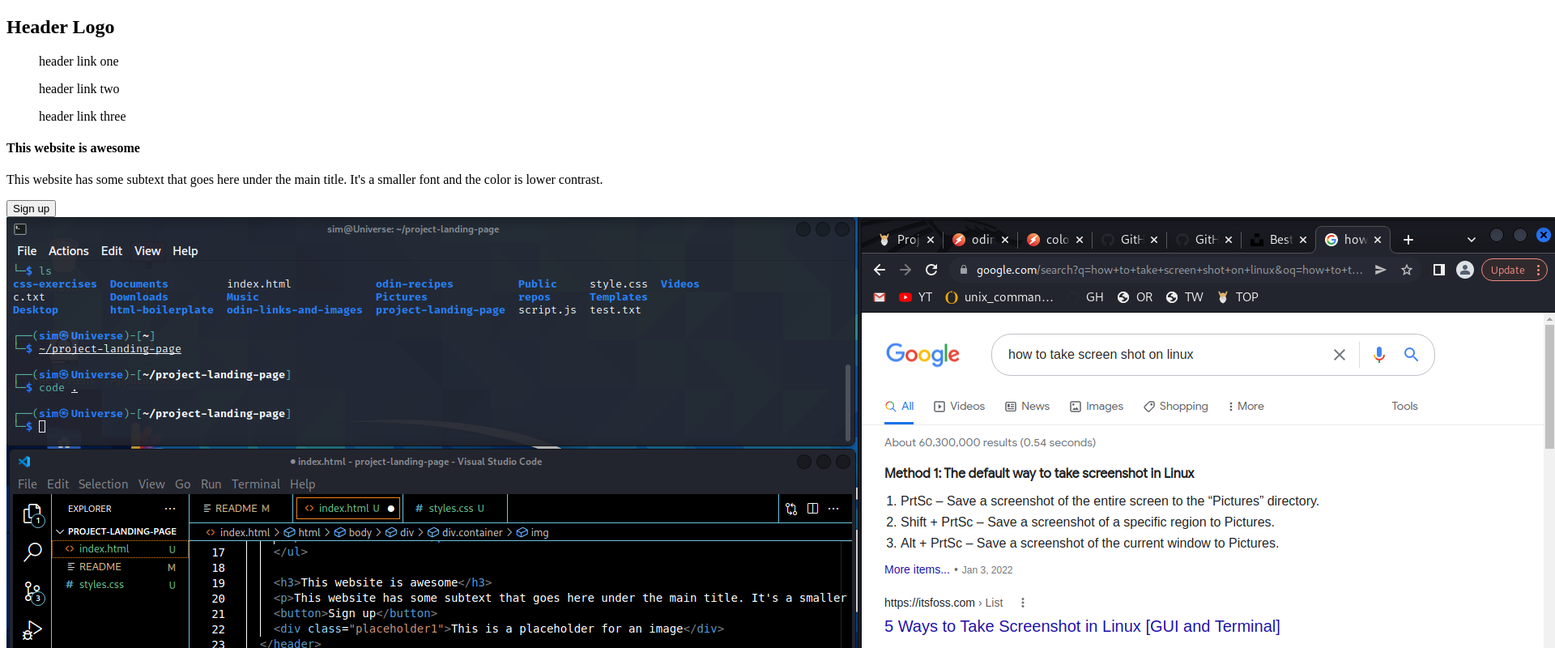
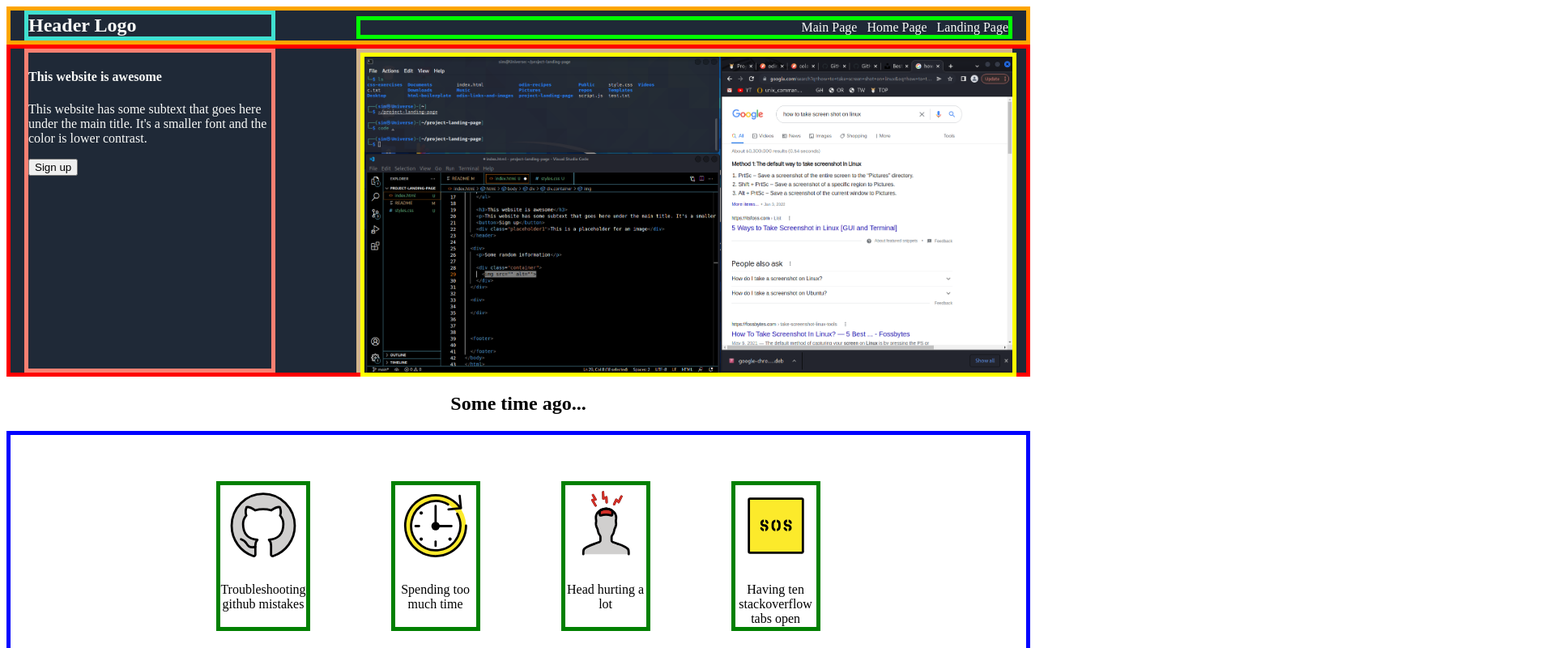
Before and after one commit to clayin-glace/project-landing-page, a plain HTML site: page index.html in a window 1280 px wide. Shown: the top 800 px of the page at 81% size, 1920 px wide, since content can reach past the window. Drawn offline with Linux system fonts and the light colour scheme.

Commit message:
Add basic layout, flexible img, icons, and temp borders

```diff
--- a/index.html
+++ b/index.html
@@ -5,16 +5,16 @@
   <meta http-equiv="X-UA-Compatible" content="IE=edge">
   <meta name="viewport" content="width=device-width, initial-scale=1.0">
   <title>Landing Page</title>
+  <link rel="stylesheet" href="styles.css">
 </head>
 <body>
-
   <nav>
     <h1>Header Logo</h1>
 
     <ul>
-      <p>header link one</p>
-      <p>header link two</p>
-      <p>header link three</p>
+      <a href="/index.html">Main Page</a>
+      <a href="/index.html">Home Page</a>
+      <a href="/index.html">Landing Page</a>
     </ul>
   </nav>
 
@@ -26,34 +26,31 @@
     </div>
 
     <div class="header-right">
-      <img src="/images/srnsht.jpg" alt="screenshot of linux workspace">
+      <img class="screenshot" src="/images/srnsht.jpg" alt="screenshot of linux workspace">
     </div>
   </header>
 
-  <div class="story">
   <h2>Some time ago...</h2>
 
-    <div class="container">
-      <div class="icon"></div>
-        <img src="/images/github.svg" alt="github icon">
+  <div class="story">
+    <div class="panel">
+      <img class="icon" src="/images/github.svg" alt="github icon">
       <p>Troubleshooting github mistakes</p>
     </div>
 
-      <div class="icon"></div>
-        <img src="/images/timer.svg" alt="timer icon">
+    <div class="panel">
+      <img class="icon" src="/images/timer.svg" alt="timer icon">
       <p>Spending too much time</p>
     </div>
 
-      <div class="icon"></div>
-      <img src="/images/headache.svg" alt="headache icon">
+    <div class="panel">
+    <img class="icon" src="/images/headache.svg" alt="headache icon">
     <p>Head hurting a lot</p>
     </div>
 
-      <div class="icon"></div>
-      <img src="/images/sos.svg" alt="sos icon">
+    <div class="panel">
+    <img class="icon" src="/images/sos.svg" alt="sos icon">
     <p>Having ten stackoverflow tabs open</p>
-      </div>
-
     </div>
   </div>
 
@@ -64,7 +61,7 @@
 
   <div class="action-box">
     <div class="box-left">
-      <h1>Check out my journal entry!</h1>
+      <h3>Check out my journal entry!</h3>
       <p>Just click that button to the right!</p>
     </div>
     <button>that button</button>
--- a/styles.css
+++ b/styles.css
@@ -0,0 +1,114 @@
+nav {
+  background-color: #1f2937;
+  color: #F9FAF8;
+  display: flex;
+  justify-content: center;
+  align-items: baseline;
+  gap: 100px;
+  margin: 0px;
+  border: solid orange 5px;
+}
+
+ul {
+  width: 800px;
+  padding: 0px;
+  list-style-type: none;
+  display: flex;
+  justify-content: flex-end;
+  gap: 12px;
+  margin: 0px;
+  border: solid lime 5px;
+}
+
+a {
+  color: #F9FAF8;
+  text-decoration: none;
+}
+
+h1 {
+  margin: 0;
+  width: 300px;
+  border: solid turquoise 5px;
+}
+
+h2 {
+  text-align: center
+}
+
+header {
+  height: 400px;
+  background-color: #1f2937;
+  color: #F9FAF8;
+  display: flex;
+  justify-content: center;
+  gap: 100px;
+  border: solid red 5px;
+}
+
+.header-left {
+  width: 300px;
+  border: solid salmon 5px;
+}
+
+.header-right {
+  display: block;
+  width: 800px;
+  border: solid tan 5px;
+}
+
+img.screenshot {
+  height: auto;
+  max-width: 100%;
+  border: solid yellow 5px;
+}
+
+.story {
+  height: 300px;
+  display: flex;
+  justify-content: center;
+  align-items: center;
+  gap: 100px;
+  border: solid blue 5px;
+}
+
+img.icon {
+  width: 100px;
+}
+
+.panel {
+  flex: 0;
+  flex-direction: column;
+  align-items: center;
+  height: 175px;
+  border: solid green 5px;
+  text-align: center;
+}
+
+.quote {
+  height: 300px;
+  display: flex;
+  flex-direction: column;
+  background-color: #E5E7EB;
+  border: solid pink 5px;
+  padding: 50px;
+}
+
+.quote.h1 {
+  flex: 1;
+  border: solid aqua 5px;
+}
+
+
+.action-box {
+  background-color: #3882f6;
+  height: auto;
+  width: 500px;
+  display: flex;
+  justify-content: center;
+  align-items: center;
+  gap: 50px;
+  border: solid purple 5px;
+}
+
+.box-left {
+}
```
Lines whose indentation alone changed are shown as unchanged.
